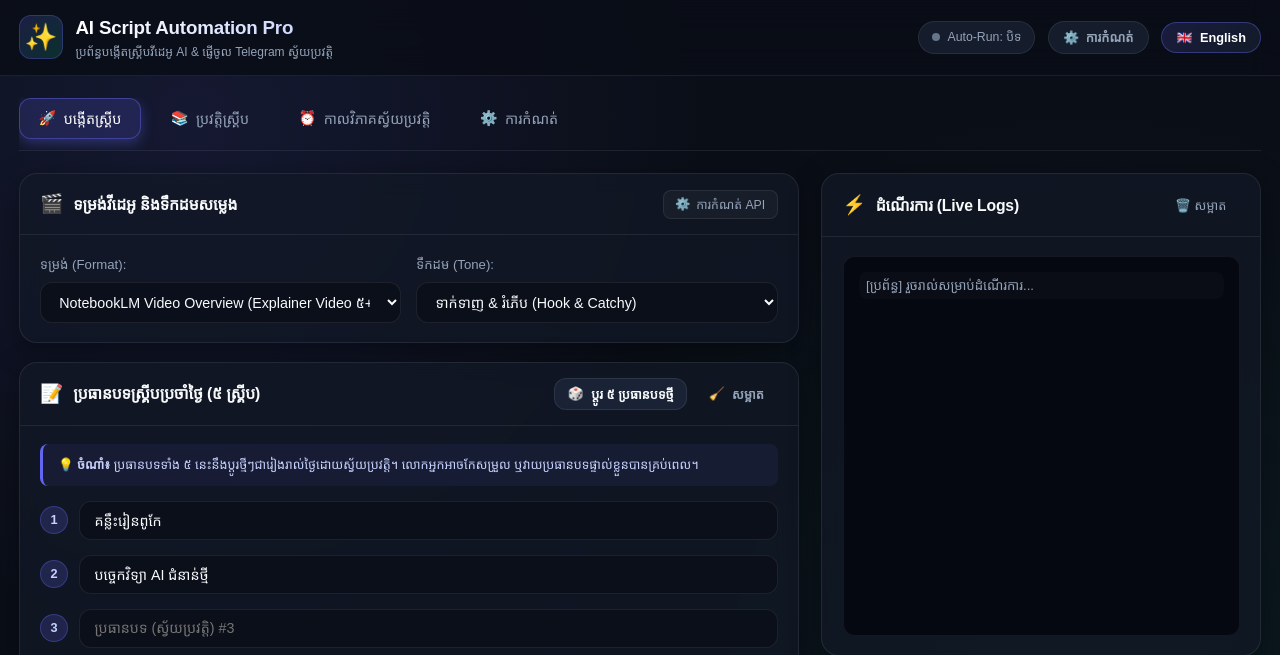
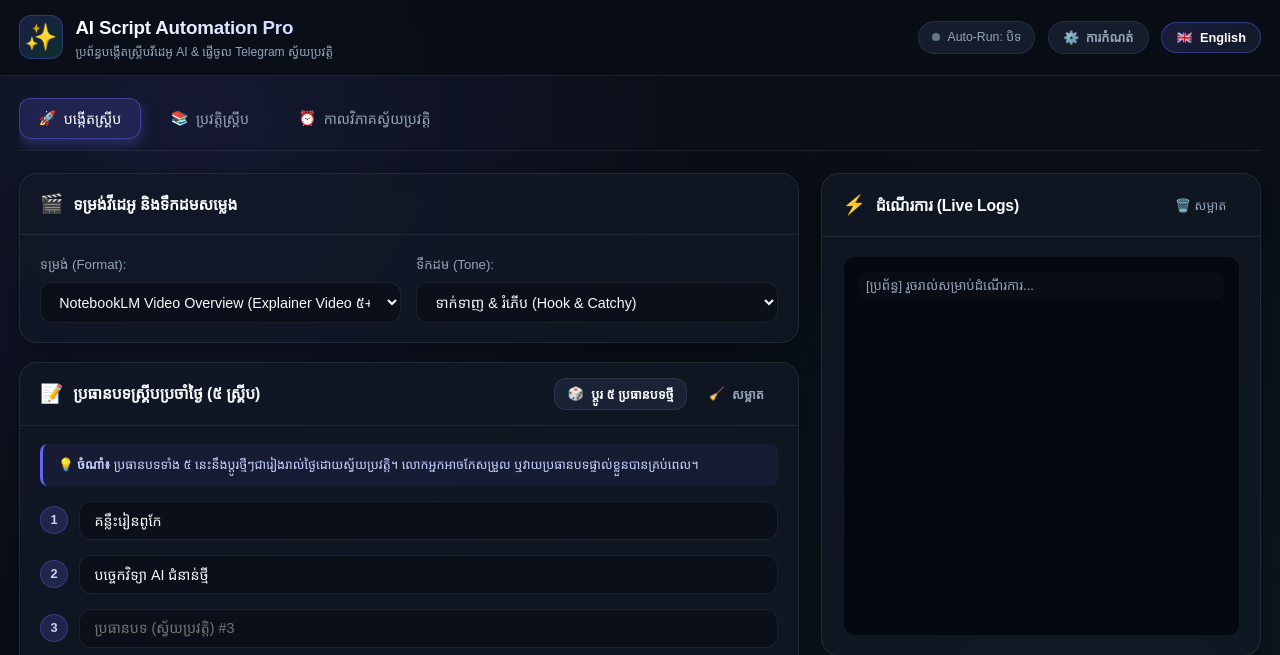
Before and after one commit to boreykem/ASP, a Flask app: template templates/index.html in a window 1280 px wide. Shown: the top 655 px of the page. Run offline with Flask 3, Linux system fonts and the light colour scheme; the template is opened without the code that fills it, so the values that code supplies are empty; some web fonts are replaced.

Commit message:
UI: Keep only top-right Settings and Save buttons, remove duplicate buttons from Tab bar, Tab 1, and Settings bottom

```diff
--- a/static/js/app.js
+++ b/static/js/app.js
@@ -623,15 +623,12 @@ function setupTabs() {
   const navSettingsBtn = document.getElementById("nav-settings-btn");
   if (navSettingsBtn) {
     navSettingsBtn.addEventListener("click", () => {
-      switchTab("tab-settings");
-      window.scrollTo({ top: 0, behavior: "smooth" });
-    });
-  }
-
-  const btnJumpSettings = document.getElementById("btn-jump-settings");
-  if (btnJumpSettings) {
-    btnJumpSettings.addEventListener("click", () => {
-      switchTab("tab-settings");
+      const activePane = document.querySelector(".tab-pane.active");
+      if (activePane && activePane.id === "tab-settings") {
+        switchTab("tab-generator");
+      } else {
+        switchTab("tab-settings");
+      }
       window.scrollTo({ top: 0, behavior: "smooth" });
     });
   }
--- a/templates/index.html
+++ b/templates/index.html
@@ -51,7 +51,7 @@
   <!-- Main Container (Responsive Auto-Fit Layout) -->
   <main class="main-container">
 
-    <!-- Tab Navigation (4 Main Tabs) -->
+    <!-- Tab Navigation (3 Main Tabs) -->
     <nav class="tabs-nav">
       <button class="tab-btn active" data-tab="tab-generator" id="nav-generator">
         <span class="tab-icon">🚀</span>
@@ -64,10 +64,6 @@
       <button class="tab-btn" data-tab="tab-scheduler" id="nav-scheduler">
         <span class="tab-icon">⏰</span>
         <span class="tab-text" id="tab-title-scheduler">កាលវិភាគស្វ័យប្រវត្តិ</span>
-      </button>
-      <button class="tab-btn" data-tab="tab-settings" id="nav-settings">
-        <span class="tab-icon">⚙️</span>
-        <span class="tab-text" id="tab-title-settings">ការកំណត់</span>
       </button>
     </nav>
 
@@ -87,9 +83,6 @@
                 <span class="card-icon">🎬</span>
                 <h2 id="format-title" class="card-title">ទម្រង់វីដេអូ និងទឹកដមសម្លេង</h2>
               </div>
-              <button type="button" class="btn-outline-sm" id="btn-jump-settings" title="បើកការកំណត់ API">
-                ⚙️ <span id="btn-jump-settings-text">ការកំណត់ API</span>
-              </button>
             </div>
             <div class="card-body form-grid-2col">
               <div class="form-group">
@@ -608,10 +601,6 @@
               <p id="settings-security-desc">ទិន្នន័យ API Key និង Token ទាំងអស់ត្រូវបានរក្សាទុកតែលើ Server ផ្ទាល់ខ្លួនរបស់អ្នកប៉ុណ្ណោះ គ្មាននរណាម្នាក់អាចមើលឃើញឡើយ។</p>
             </div>
           </div>
-
-          <button class="btn btn-primary btn-block" id="btn-save-settings-bottom" title="Save All Settings">
-            💾 <span id="btn-save-text-bottom">រក្សាទុកការកំណត់ទាំងអស់</span>
-          </button>
         </div>
       </div>
     </section>
@@ -622,6 +611,6 @@
   <div id="toast" class="toast"></div>
 
   <!-- JavaScript -->
-  <script src="/static/js/app.js?v=20261024_11"></script>
+  <script src="/static/js/app.js?v=20261024_12"></script>
 </body>
 </html>
```
